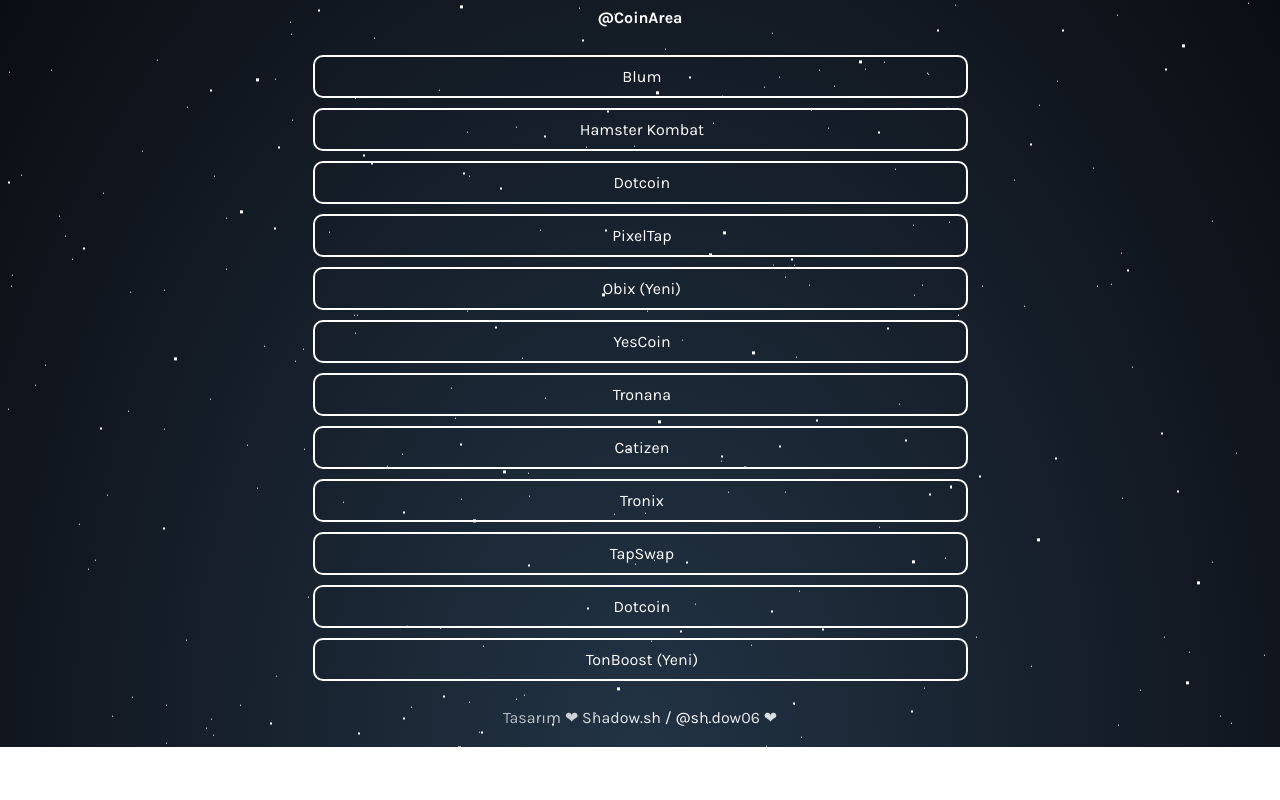
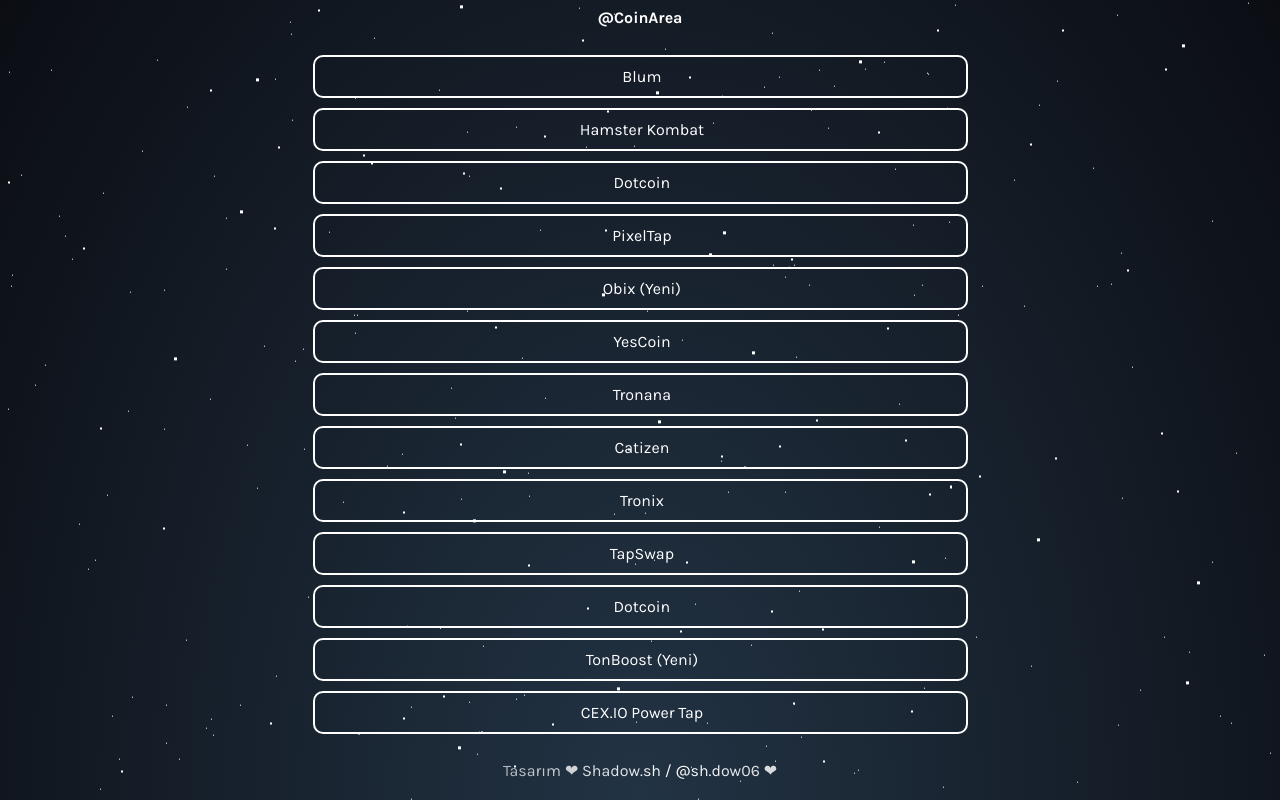
Before and after one commit to coinarea/coinarea, a plain HTML site: page index.html in a window 1280 px wide. Shown: the part 154-954 px from the top of the page. Before the commit the page ends 901 px from the top, so only its background shows below. Drawn offline with Linux system fonts and the light colour scheme.

Commit message:
Update index.html

```diff
--- a/index.html
+++ b/index.html
@@ -80,6 +80,9 @@
       <a class="link" href="https://t.me/tonboost_app_bot?start=0d9461d6" target="_blank">
         <i class="">&nbsp;</i>TonBoost (Yeni)
       </a>
+      <a class="link" href="https://t.me/cexio_tap_bot?start=1718380422317461" target="_blank">
+        <i class="">&nbsp;</i>CEX.IO Power Tap
+      </a>
     </div>
     <div id="hashtag">
       Tasarım ❤ Shadow.sh / @sh.dow06 ❤
```
